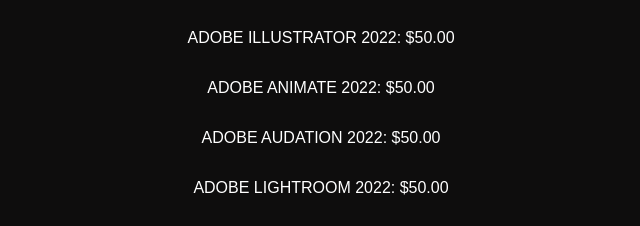
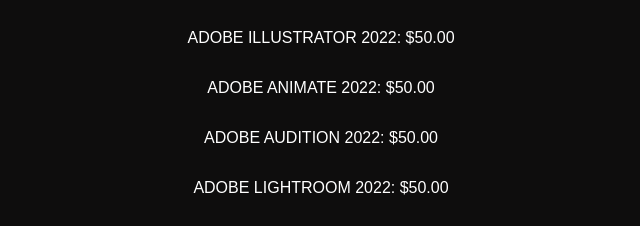
Before and after one commit to ciberspecctro/grupomgsv, a plain HTML site: page index3.html in a window 1280 px wide. Shown: the part 8630-8856 px from the top of the page, 319-959 px from the left. Drawn offline with nearby package versions, Linux system fonts and the light colour scheme.

Commit message:
Update index3.html

```diff
--- a/index3.html
+++ b/index3.html
@@ -151,7 +151,7 @@
              <p>ADOBE PHOTOSHOP 2022: $50.00</p>
              <p>ADOBE ILLUSTRATOR 2022: $50.00</p>
              <p>ADOBE ANIMATE 2022: $50.00</p>
-             <p>ADOBE AUDATION 2022: $50.00</p>
+             <p>ADOBE AUDITION 2022: $50.00</p>
              <p>ADOBE LIGHTROOM 2022: $50.00</p>
              <p>ADOBE CREATIVE CLOUD 2022: $80.00</p>
              <br>
```
